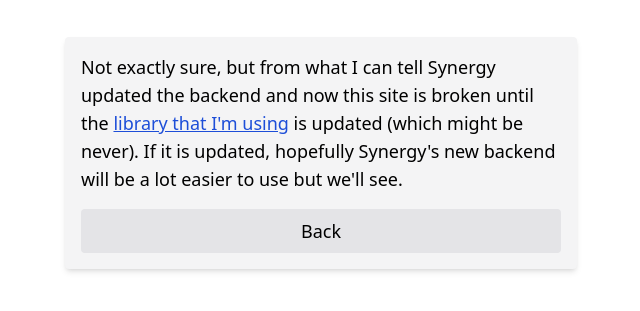
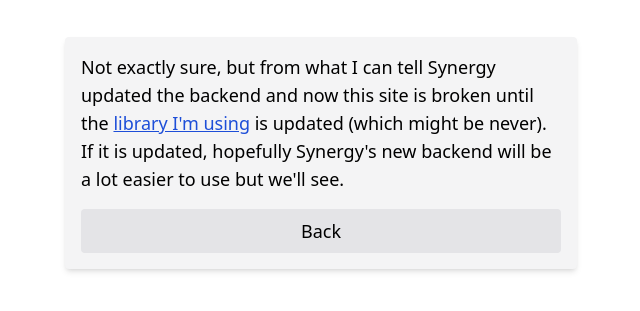
Before and after one commit to Rayn322/synergy, a SvelteKit app: page /broken in a window 1280 px wide. Shown: the part 123-434 px from the top of the page, without its empty margins (319-959 px from the left). Built offline with nearby package versions, Linux system fonts and the light colour scheme.

Commit message:
Small wording change

```diff
--- a/src/routes/broken/+page.svelte
+++ b/src/routes/broken/+page.svelte
@@ -14,7 +14,7 @@
 			rel="noreferrer"
 			class="text-blue-700 underline"
 		>
-			library that I'm using
+			library I'm using
 		</a>
 		is updated (which might be never). If it is updated, hopefully Synergy's new backend will be a lot
 		easier to use but we'll see.
```
